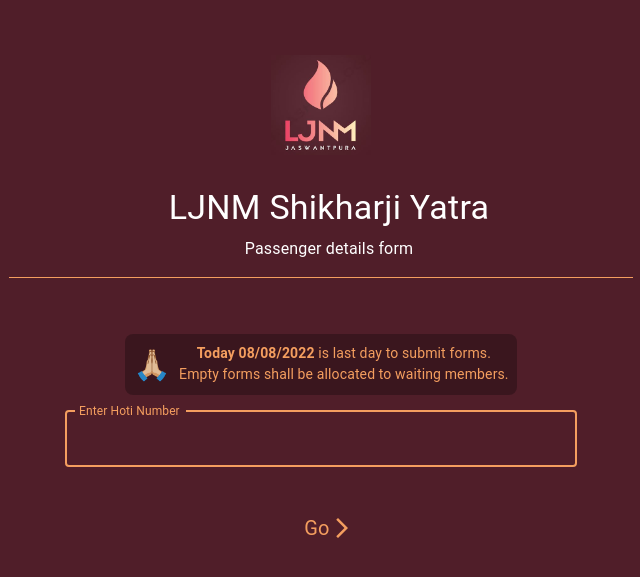
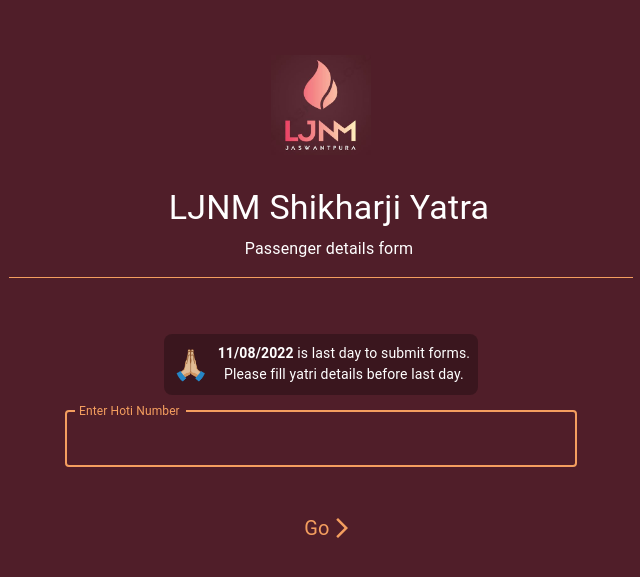
Before and after one commit to Jainysh/ljnm-web-app, a React (Create React App) app: page / in a window 1280 px wide. Shown: the part 105-682 px from the top of the page, without its empty margins (319-959 px from the left). Built offline with nearby package versions, Linux system fonts and the light colour scheme; no server answers; the database is empty.

Commit message:
feat: info banner changed

```diff
--- a/src/components/HotiDetailsPage/index.tsx
+++ b/src/components/HotiDetailsPage/index.tsx
@@ -57,18 +57,11 @@
       flexDirection="column"
       justifyContent="center"
       alignItems="center"
+      padding="0 24px 24px 24px"
     >
       <InfoBanner />
       {termsAcceptedStatus ? (
-        <Grid
-          item
-          width="100%"
-          lg={6}
-          md={8}
-          xs={12}
-          overflow="auto"
-          padding="24px"
-        >
+        <Grid item width="100%" lg={6} md={8} xs={12} overflow="auto">
           {!isDataConfirmed ? (
             <>
               <Box
--- a/src/components/InfoBanner/index.tsx
+++ b/src/components/InfoBanner/index.tsx
@@ -16,7 +16,7 @@
         //   behavior: "smooth",
         //   block: "center",
         // });
-        bannerRef.current.style.color = showContent
+        bannerRef.current.style.color = !showContent
           ? LJNMColors.secondary
           : "white";
       }
@@ -30,7 +30,7 @@
       display="flex"
       alignItems="center"
       borderRadius="8px"
-      margin={2}
+      margin="16px 0"
       sx={{ background: "#00000045" }}
     >
       {/* <InfoOutlined color="secondary" fontSize="small" /> */}
@@ -42,8 +42,8 @@
         fontSize="14px"
         marginLeft="8px"
       >
-        <strong>Today 08/08/2022</strong> is last day to submit forms.
-        <br /> Empty forms shall be allocated to waiting members.
+        <strong>11/08/2022</strong> is last day to submit forms.
+        <br /> Please fill yatri details before last day.
       </Typography>
     </Box>
   );
```
